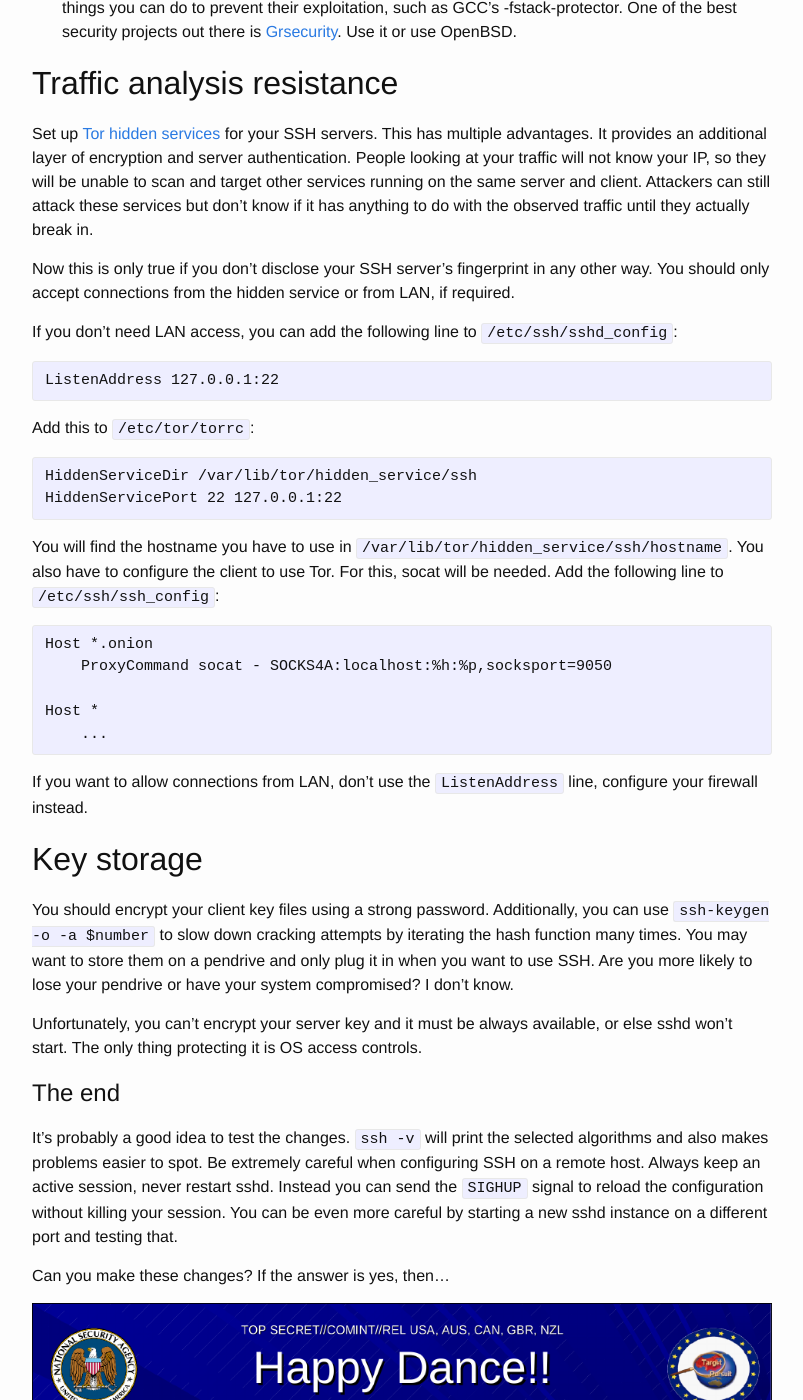
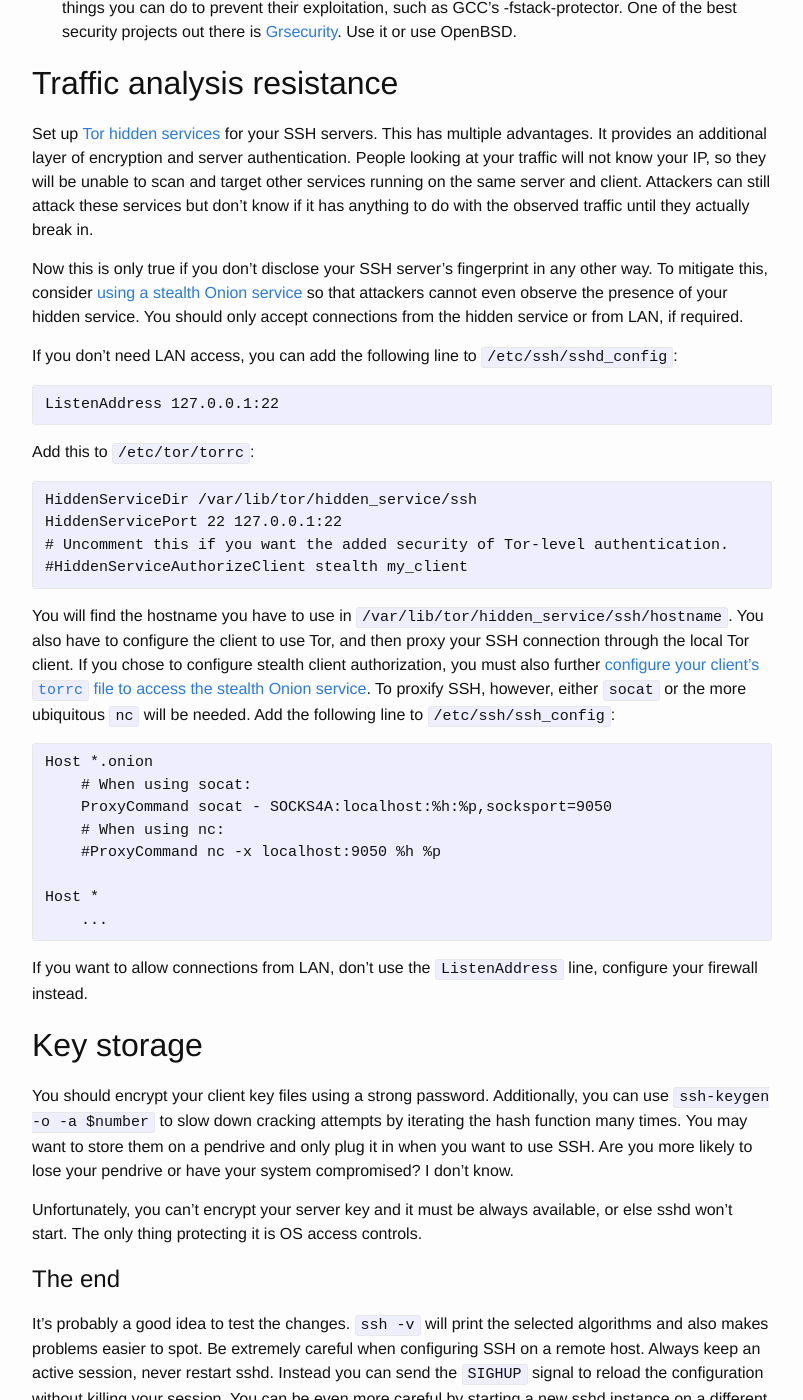
Before and after one commit to stribika/stribika.github.io, a Jekyll site: the page built from _posts/2015-01-04-secure-secure-shell.md, in a window 1280 px wide and 1400 px high, scrolled down 7938 px. Shown: the whole window, without its empty margins (238-1041 px from the left). Built offline with Jekyll 4.4.1, drawn with Linux system fonts in a browser that asks for light colours.

Commit message:
Suggest using a stealth Onion service for even greater security.

```diff
--- a/_posts/2015-01-04-secure-secure-shell.md
+++ b/_posts/2015-01-04-secure-secure-shell.md
@@ -370,7 +370,7 @@ It provides an additional layer of encryption and server authentication.
 People looking at your traffic will not know your IP, so they will be unable to scan and target other services running on the same server and client.
 Attackers can still attack these services but don't know if it has anything to do with the observed traffic until they actually break in.
 
-Now this is only true if you don't disclose your SSH server's fingerprint in any other way.
+Now this is only true if you don't disclose your SSH server's fingerprint in any other way. To mitigate this, consider [using a stealth Onion service](https://www.torproject.org/docs/tor-manual.html#HiddenServiceAuthorizeClient) so that attackers cannot even observe the presence of your hidden service.
 You should only accept connections from the hidden service or from LAN, if required.
 
 If you don't need LAN access, you can add the following line to `/etc/ssh/sshd_config`:
@@ -380,15 +380,22 @@ If you don't need LAN access, you can add the following line to `/etc/ssh/sshd_c
 Add this to `/etc/tor/torrc`:
 
 <pre><code id="hidden-service">HiddenServiceDir /var/lib/tor/hidden_service/ssh
-HiddenServicePort 22 127.0.0.1:22</code></pre>
+HiddenServicePort 22 127.0.0.1:22
+# Uncomment this if you want the added security of Tor-level authentication.
+#HiddenServiceAuthorizeClient stealth my_client
+</code></pre>
 
 You will find the hostname you have to use in `/var/lib/tor/hidden_service/ssh/hostname`.
-You also have to configure the client to use Tor.
-For this, socat will be needed.
+You also have to configure the client to use Tor, and then proxy your SSH connection through the local Tor client.
+If you chose to configure stealth client authorization, you must also further [configure your client's `torrc` file to access the stealth Onion service](https://github.com/micahflee/onionshare/wiki/Stealth-Onion-Services#how-to-receive-files-with-stealth-onion-services).
+To proxify SSH, however, either `socat` or the more ubiquitous `nc` will be needed.
 Add the following line to `/etc/ssh/ssh_config`:
 
 <pre><code id="onion-proxy">Host *.onion
+    # When using socat:
     ProxyCommand socat - SOCKS4A:localhost:%h:%p,socksport=9050
+    # When using nc:
+    #ProxyCommand nc -x localhost:9050 %h %p
 
 Host *
     ...</code></pre>
```
